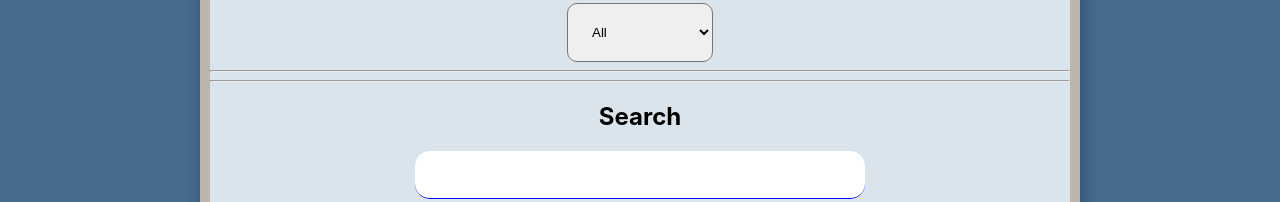
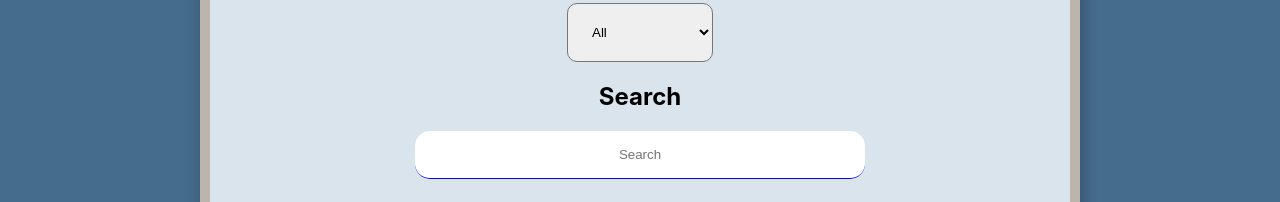
Before and after one commit to Radchenko87dmytro/Projekt_koncowy_books, a React (Create React App) app: page /AllBooks in a window 1280 px wide. Shown: the part 598-800 px from the top of the page. Built offline with nearby package versions, Linux system fonts and the light colour scheme.

Commit message:
Implementing search by (headline, autor, opis) in AllBooks function component

```diff
--- a/src/App.js
+++ b/src/App.js
@@ -51,12 +51,31 @@ const App = ()=> {
     //setNewBookValue(currentItems.sort((a, b)=>a.sortValue < b.sortValue ? 1 : -1))
   }
 
+  const keys = ["headLine", "author", "opis"]
+
   const searchFormHandler = (searchQuery)=>{
-    !searchQuery
+    console.log(searchQuery)
+    console.log(typeof(searchQuery))
+    // if (searchQuery.length === 0 || searchQuery === null){
+    //   return setNewBookValue([...stateValue])
+    // } else {
+    //   return setNewBookValue([...stateValue].filter((item) =>
+    //   keys.some((key) => item[key].toLowerCase().includes(searchQuery.toLowerCase()))))
+    // }
+
+
+    searchQuery = ""
     ?
     setNewBookValue([...stateValue])
     :
-    setNewBookValue([...stateValue].filter(item => item.headLine.toLowerCase().includes(searchQuery.toLowerCase())))
+
+    // setNewBookValue([...stateValue].filter(item => item.headLine.toLowerCase().includes(searchQuery.toLowerCase())
+    //                                             || item.author.toLowerCase().includes(searchQuery.toLowerCase())
+    //                                             || item.opis.toLowerCase().includes(searchQuery.toLowerCase())))
+
+    setNewBookValue([...stateValue].filter((item) =>
+      keys.some((key) => item[key].toLowerCase().includes(searchQuery.toLowerCase()))))
+
   }
 
 
--- a/src/components/ALLBooks/AllBooks.js
+++ b/src/components/ALLBooks/AllBooks.js
@@ -14,9 +14,6 @@ const AllBooks =(props)=> {
         props.onChange(sortValue)
     }
 
-    const searchFormHandler = (searchQuery)=> {
-        props.searchFormHandler(searchQuery)
-    }
 
         return (
             <div className='allBooks_body'>
@@ -33,13 +30,8 @@ const AllBooks =(props)=> {
                         ]}
                     />
 
-                    <hr></hr>
-                    <hr></hr>
-
                     <SearchForm
-                        //value={searchQuery}
-                        searchFormHandler={searchFormHandler}
-                        placeholder="Search"
+                        searchFormHandler={props.searchFormHandler}
                     />
 
                     {/* {props.stateValue.map((stateValue, pos) =>
--- a/src/components/ALLBooks/AllBooksClass.js
+++ b/src/components/ALLBooks/AllBooksClass.js
@@ -15,29 +15,18 @@ class AllBooks extends React.Component {
 
         this.state = {
             //selectedSort: "",
-            users: []
-
+            users: [],
+            keys: ["avatar", "email", "first_name", "last_name", "id"],
         }
 
 
         axios.get(baseUrl).then((res) => {
             this.setState({users: res.data.data})
-            //console.log(this.state.users)
+            console.log(this.state.users)
         })
 
 
-        //this.deleteBook = this.deleteBook.bind(this)
-        //this.editBook = this.editBook.bind(this)
 
-        //console.log(this.state.users)
-
-        //this.onchange1 = this.onchange1.bind(this);
-
-        // onchange1(sortValue) {
-        //     this.setState({
-        //         sortValue
-        //     })
-        // }
 
     }
 
@@ -47,6 +36,22 @@ class AllBooks extends React.Component {
              users: this.state.users.filter((el) => el.id !== id)
              //users: [...this.state.users, this.state.users.splice(pos, 1)]
        })
+    }
+
+    searchFormHandler(searchQuery){
+        const keys = ["avatar", "email", "first_name", "last_name", "id"]
+        console.log(searchQuery);
+
+    //         this.setState({
+    //         users: this.state.users.filter((item) => item.first_name.toLowerCase().includes(searchQuery.toLowerCase()))
+    //   })
+
+
+    //     this.setState({
+    //         users: this.state.users.filter((item) =>
+    //         keys.some((key) => item[key].toLowerCase().includes(searchQuery.toLowerCase())))
+    //   })
+
     }
 
     render () {
@@ -68,13 +73,11 @@ class AllBooks extends React.Component {
                         ]}
                     />
 
+                    <SearchForm
+                        searchFormHandler={this.searchFormHandler}
+                    />
 
-                    <SearchForm
-                        //value={searchQuery}
-                        searchFormHandler={this.searchFormHandler}
-                        placeholder="Search"
-                    />
-                {console.log(this.state.users)}
+                {/* {console.log(this.state.users)} */}
                 {this.state.users.length === 0
                     ?
                     <h2>Book store is empty</h2>
--- a/src/components/ALLBooks/SearchForm.jsx
+++ b/src/components/ALLBooks/SearchForm.jsx
@@ -1,29 +1,46 @@
-import React, {useState} from 'react';
+import React, {useState, useRef, useEffect} from 'react';
 
-const SearchForm = (props) => {
+const SearchForm = ((props, ref) => {
 
     const[searchQuery, setSearchQuery] = useState("")
+    const inputEl = useRef("")
+    // const getSearch = ()=>{
+    //     props.searchFormHandler(inputEl.current.value)
+    //     console.log(inputEl.current.value)
+    //     setSearchQuery(inputEl.current.value)
+    // }
 
-    const searchFormHandler = (event)=>{
-        setSearchQuery(event.target.value)
-        // setSearchQuery({
-        //     ...searchQuery,
-        //        "" : event.target.value,
-        // })
-        props.searchFormHandler(searchQuery)
-        console.log(searchQuery)
-        console.log(event.target.value)
-    }
+
+
+
+     //const searchFormHandler = (e)=>{
+
+            //setSearchQuery(e.target.value)
+            //props.searchFormHandler(searchQuery)
+            console.log(searchQuery)
+        //}
+
+         useEffect(()=>{
+            props.searchFormHandler(searchQuery)
+            }, [searchQuery])
 
 
 
     return (
         <div>
-             <h2>Search</h2>
-                        <input value={searchQuery} onChange={searchFormHandler}></input>
+            <h2>Search</h2>
+            <input type="text"
+                   //value={inputEl.current.value}
+                   value={searchQuery}
+                   //onChange={getSearch}
+                   onChange={e => setSearchQuery(e.target.value)}
+                   placeholder="Search"
+                   ref={inputEl}
+                   >
+            </input>
 
         </div>
     );
-};
+});
 
 export default SearchForm;
```
